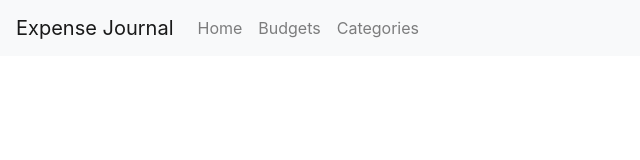
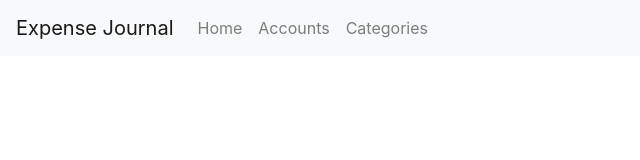
Before and after one commit to hkleindl/expense-journal, a React (Create React App) app: page / in a window 1280 px wide. Shown: the top 160 px of the page, without its empty margins (0-640 px from the left). Built offline with nearby package versions, Linux system fonts and the light colour scheme.

Commit message:
refactor

```diff
--- a/src/components/Navbar.js
+++ b/src/components/Navbar.js
@@ -4,23 +4,17 @@
     return (
         <div>
 
-            <nav class="navbar navbar-expand-lg navbar-light bg-light">
-                <a class="navbar-brand" href="#">Expense Journal</a>
-                <button class="navbar-toggler" type="button" data-toggle="collapse" data-target="#navbarNav" aria-controls="navbarNav" aria-expanded="false" aria-label="Toggle navigation">
-                    <span class="navbar-toggler-icon"></span>
+            <nav className="navbar navbar-expand-lg navbar-light bg-light">
+                <a className="navbar-brand" href="#">Expense Journal</a>
+                <button className="navbar-toggler" type="button" data-toggle="collapse" data-target="#navbarNavAltMarkup" aria-controls="navbarNavAltMarkup" aria-expanded="false" aria-label="Toggle navigation">
+                    <span className="navbar-toggler-icon"></span>
                 </button>
-                <div class="collapse navbar-collapse" id="navbarNav">
-                    <ul class="navbar-nav">
-                        <li class="nav-item">
-                            <a class="nav-link" href="#">Home</a>
-                        </li>
-                        <li class="nav-item">
-                            <a class="nav-link" href="#">Budgets</a>
-                        </li>
-                        <li class="nav-item">
-                            <a class="nav-link" href="#">Categories</a>
-                        </li>
-                    </ul>
+                <div className="collapse navbar-collapse" id="navbarNavAltMarkup">
+                    <div className="navbar-nav">
+                        <a className="nav-item nav-link" href="#">Home</a>
+                        <a className="nav-item nav-link" href="#">Accounts</a>
+                        <a className="nav-item nav-link" href="#">Categories</a>
+                    </div>
                 </div>
             </nav>
 
```
